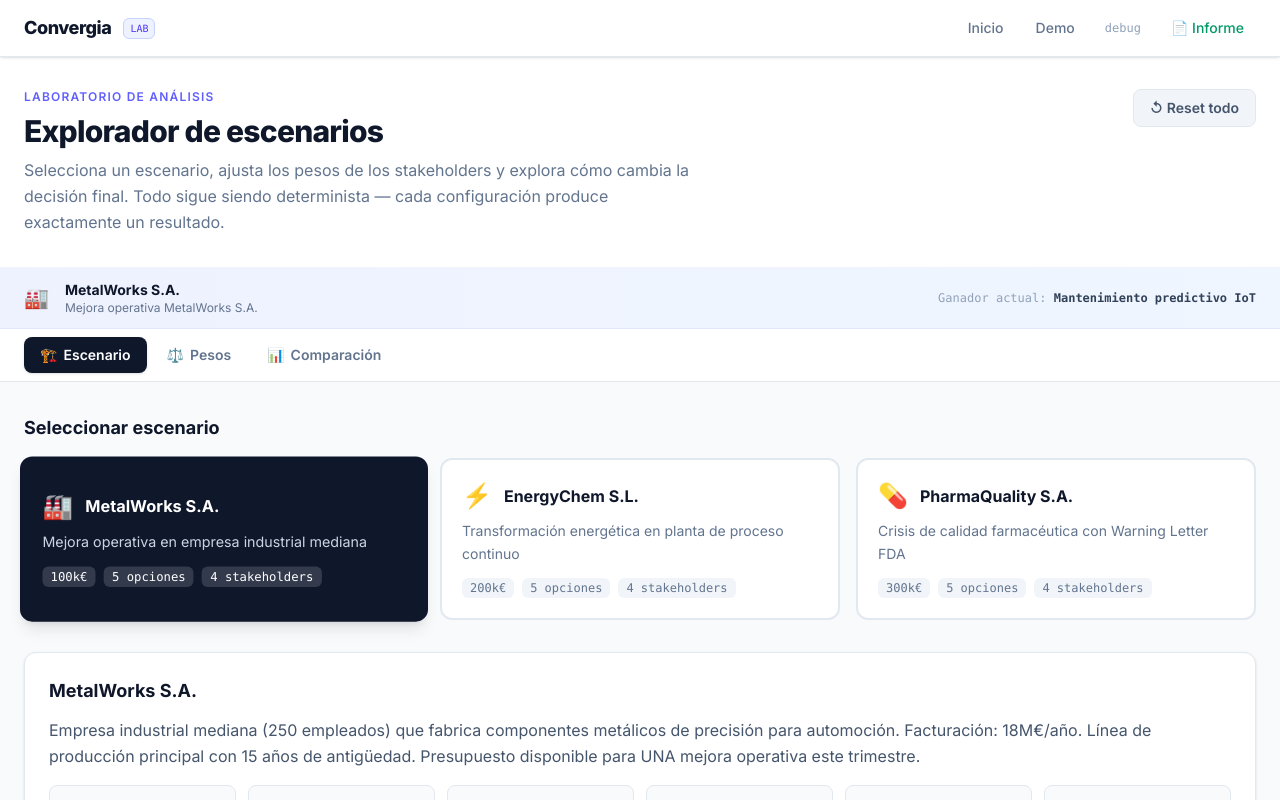
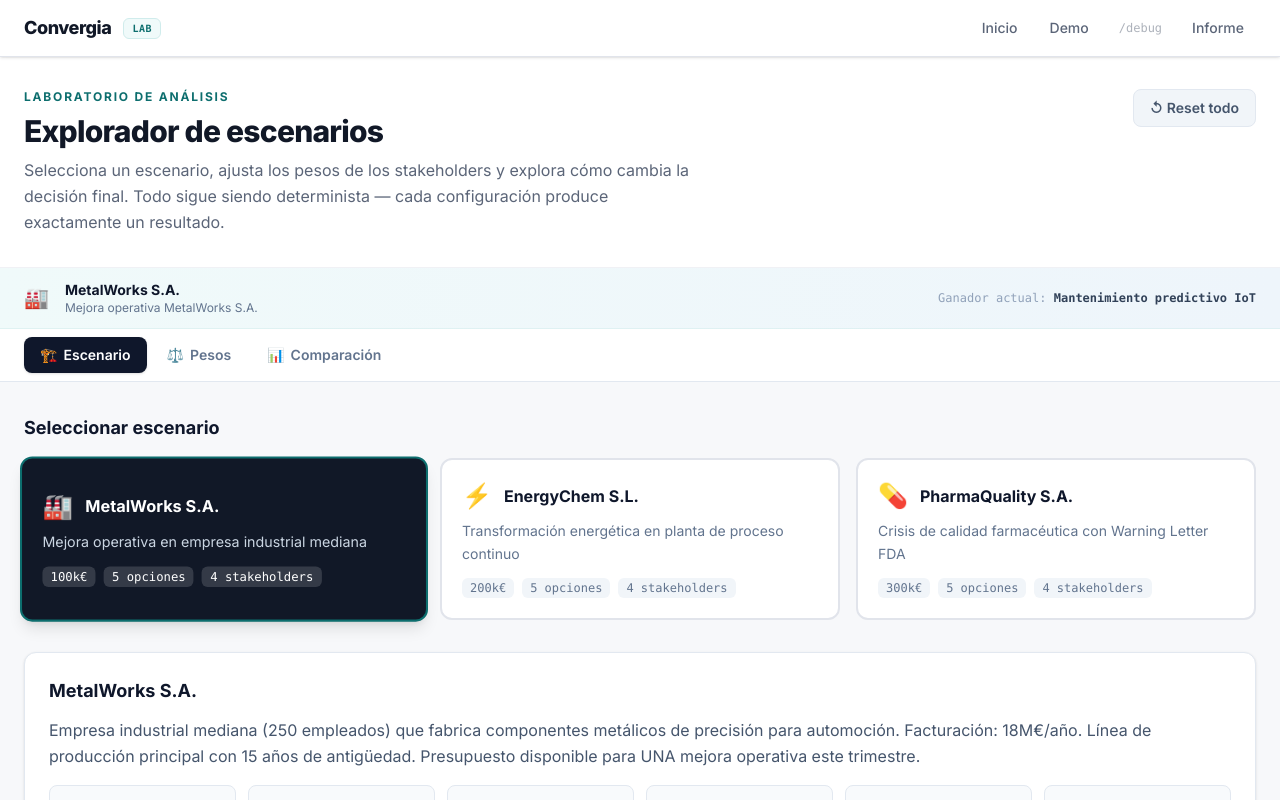
Before and after one commit to markusx5622/Convergia, a Next.js app: page /lab in a window 1280 px wide. Shown: the top 800 px of the page. Built offline with nearby package versions, Linux system fonts and the light colour scheme.

Commit message:
feat: apply brand consistency to Lab, Report, ResultExplanation, ScenarioSelector
Agent-Logs-Url: https://github.com/markusx5622/Convergia/sessions/13293576-c907-49f2-94fb-a98e3e090a4e

Co-authored-by: markusx5622 <234272848+markusx5622@users.noreply.github.com>

```diff
--- a/src/app/lab/page.tsx
+++ b/src/app/lab/page.tsx
@@ -99,59 +99,59 @@ export default function LabPage() {
   ];
 
   return (
-    <div className="min-h-screen bg-[#f8fafc]">
+    <div className="min-h-screen bg-[#f7f8fa]">
       {/* Header */}
-      <nav className="bg-white border-b border-slate-200 sticky top-0 z-50 shadow-sm">
+      <nav className="bg-white border-b border-[#e1e4eb] sticky top-0 z-50 shadow-sm">
         <div className="max-w-7xl mx-auto px-6 flex items-center justify-between h-14">
           <div className="flex items-center gap-3">
-            <Link href="/" className="text-lg font-extrabold text-slate-900 tracking-tight">
+            <Link href="/" className="text-lg font-extrabold text-[#111827] tracking-tight">
               Convergia
             </Link>
-            <span className="text-[10px] font-mono font-medium text-indigo-600 bg-indigo-50 px-1.5 py-0.5 rounded-md border border-indigo-200">
-              LAB
+            <span className="text-[10px] font-mono font-bold text-[#0d6e6e] bg-[#f0fafa] px-2 py-0.5 rounded-md border border-[#d0ecec] uppercase tracking-wider">
+              Lab
             </span>
           </div>
           <div className="flex items-center gap-2">
             <Link
               href="/"
-              className="px-3 py-1.5 rounded-md text-sm font-medium text-slate-500 hover:bg-slate-100 hover:text-slate-900 transition-colors"
+              className="px-3 py-1.5 rounded-md text-sm font-medium text-[#5b6578] hover:bg-[#f0f1f5] hover:text-[#111827] transition-colors"
             >
               Inicio
             </Link>
             <Link
               href="/scenario"
-              className="px-3 py-1.5 rounded-md text-sm font-medium text-slate-500 hover:bg-slate-100 hover:text-slate-900 transition-colors"
+              className="px-3 py-1.5 rounded-md text-sm font-medium text-[#5b6578] hover:bg-[#f0f1f5] hover:text-[#111827] transition-colors"
             >
               Demo
             </Link>
             <Link
               href="/debug"
-              className="px-2.5 py-1.5 rounded-md text-xs font-mono text-slate-400 hover:bg-slate-100 hover:text-slate-600 transition-colors"
+              className="px-2.5 py-1.5 rounded-md text-xs font-mono text-[#5b6578]/50 hover:bg-[#f0f1f5] hover:text-[#5b6578] transition-colors"
             >
-              debug
+              /debug
             </Link>
             <Link
               href="/report"
-              className="px-3 py-1.5 rounded-md text-sm font-medium text-emerald-600 hover:bg-emerald-50 hover:text-emerald-700 transition-colors"
+              className="px-3 py-1.5 rounded-md text-sm font-medium text-[#5b6578] hover:bg-[#f0f1f5] hover:text-[#111827] transition-colors"
             >
-              📄 Informe
+              Informe
             </Link>
           </div>
         </div>
       </nav>
 
       {/* Page header */}
-      <header className="bg-white border-b border-slate-100">
+      <header className="bg-white border-b border-[#f0f1f5]">
         <div className="max-w-7xl mx-auto px-6 py-8">
           <div className="flex items-start justify-between gap-4 flex-wrap">
             <div>
-              <p className="text-xs font-semibold text-indigo-500 uppercase tracking-widest mb-2">
+              <p className="text-xs font-bold text-[#0d6e6e] uppercase tracking-[0.15em] mb-2">
                 Laboratorio de análisis
               </p>
-              <h1 className="text-3xl font-extrabold text-slate-900 tracking-tight">
+              <h1 className="text-3xl font-extrabold text-[#111827] tracking-tight">
                 Explorador de escenarios
               </h1>
-              <p className="mt-2 text-slate-500 text-base leading-relaxed max-w-2xl">
+              <p className="mt-2 text-[#5b6578] text-base leading-relaxed max-w-2xl">
                 Selecciona un escenario, ajusta los pesos de los stakeholders y explora cómo cambia
                 la decisión final. Todo sigue siendo determinista — cada configuración produce
                 exactamente un resultado.
@@ -178,7 +178,7 @@ export default function LabPage() {
       </header>
 
       {/* Active scenario indicator */}
-      <div className="bg-gradient-to-r from-indigo-50 to-blue-50 border-b border-indigo-100">
+      <div className="bg-gradient-to-r from-[#f0fafa] to-[#eef5fb] border-b border-[#d0ecec]/50">
         <div className="max-w-7xl mx-auto px-6 py-3 flex items-center gap-4 flex-wrap">
           <span className="text-xl">{bundle.icon}</span>
           <div className="flex-1">
@@ -274,12 +274,12 @@ export default function LabPage() {
         {/* Weights tab */}
         {activeTab === 'weights' && (
           <div className="space-y-6">
-            <div className="bg-indigo-50 rounded-xl border border-indigo-200 p-5">
+            <div className="bg-[#f0fafa] rounded-xl border border-[#d0ecec] p-5">
               <div className="flex items-start gap-3">
                 <span className="text-xl">⚖️</span>
                 <div>
-                  <p className="text-sm font-bold text-indigo-900 mb-1">Ajuste de pesos por stakeholder</p>
-                  <p className="text-xs text-indigo-700 leading-relaxed">
+                  <p className="text-sm font-bold text-[#111827] mb-1">Ajuste de pesos por stakeholder</p>
+                  <p className="text-xs text-[#5b6578] leading-relaxed">
                     Mueve los sliders para explorar cómo cambia el resultado al dar más peso a un stakeholder u otro.
                     Los pesos siempre suman 100% — al mover uno, los demás se reajustan proporcionalmente.
                     El resultado se recalcula de forma determinista en cada cambio.
@@ -298,12 +298,12 @@ export default function LabPage() {
         {/* Results tab */}
         {activeTab === 'results' && (
           <div className="space-y-6">
-            <div className="bg-indigo-50 rounded-xl border border-indigo-200 p-5">
+            <div className="bg-[#f0fafa] rounded-xl border border-[#d0ecec] p-5">
               <div className="flex items-start gap-3">
                 <span className="text-xl">📊</span>
                 <div>
-                  <p className="text-sm font-bold text-indigo-900 mb-1">Comparación base vs ajustado</p>
-                  <p className="text-xs text-indigo-700 leading-relaxed">
+                  <p className="text-sm font-bold text-[#111827] mb-1">Comparación base vs ajustado</p>
+                  <p className="text-xs text-[#5b6578] leading-relaxed">
                     El resultado &quot;base&quot; usa los pesos canónicos del escenario. El resultado &quot;ajustado&quot; usa
                     los pesos que has configurado en la pestaña anterior. Ambos son deterministas.
                   </p>
@@ -320,9 +320,9 @@ export default function LabPage() {
             <div className="flex justify-end pt-2">
               <Link
                 href="/report"
-                className="inline-flex items-center gap-2 px-5 py-2.5 bg-emerald-600 text-white rounded-xl text-sm font-bold hover:bg-emerald-700 transition-all shadow-md"
+                className="inline-flex items-center gap-2 px-5 py-2.5 bg-[#111827] text-white rounded-xl text-sm font-bold hover:bg-[#1f2937] transition-all shadow-md"
               >
-                📄 Exportar informe
+                Exportar informe →
               </Link>
             </div>
           </div>
@@ -330,13 +330,13 @@ export default function LabPage() {
       </main>
 
       {/* Footer */}
-      <footer className="border-t border-slate-200 bg-white mt-auto">
+      <footer className="border-t border-[#e1e4eb] bg-white mt-auto">
         <div className="max-w-7xl mx-auto px-6 py-4 flex items-center justify-between">
-          <p className="text-xs text-slate-400">
+          <p className="text-xs text-[#5b6578]">
             Convergia Lab · Explorador de escenarios · Motor determinista · 2025
           </p>
           <div className="flex items-center gap-3">
-            <Link href="/debug" className="text-xs text-slate-400 hover:text-slate-600 font-mono transition-colors">
+            <Link href="/debug" className="text-xs text-[#5b6578]/50 hover:text-[#0d6e6e] font-mono transition-colors">
               /debug
             </Link>
           </div>
--- a/src/app/report/page.tsx
+++ b/src/app/report/page.tsx
@@ -52,42 +52,42 @@ export default function ReportPage() {
   }, []);
 
   return (
-    <div className="min-h-screen bg-[#f8fafc]">
+    <div className="min-h-screen bg-[#f7f8fa]">
       {/* Header — hidden on print */}
-      <nav className="bg-white border-b border-slate-200 sticky top-0 z-50 shadow-sm print:hidden">
+      <nav className="bg-white border-b border-[#e1e4eb] sticky top-0 z-50 shadow-sm print:hidden">
         <div className="max-w-7xl mx-auto px-6 flex items-center justify-between h-14">
           <div className="flex items-center gap-3">
-            <Link href="/" className="text-lg font-extrabold text-slate-900 tracking-tight">
+            <Link href="/" className="text-lg font-extrabold text-[#111827] tracking-tight">
               Convergia
             </Link>
-            <span className="text-[10px] font-mono font-medium text-emerald-600 bg-emerald-50 px-1.5 py-0.5 rounded-md border border-emerald-200">
-              INFORME
+            <span className="text-[10px] font-mono font-bold text-[#c87514] bg-[#fef4e5] px-2 py-0.5 rounded-md border border-[#f5dbb3] uppercase tracking-wider">
+              Informe
             </span>
           </div>
           <div className="flex items-center gap-2">
             <Link
               href="/"
-              className="px-3 py-1.5 rounded-md text-sm font-medium text-slate-500 hover:bg-slate-100 hover:text-slate-900 transition-colors"
+              className="px-3 py-1.5 rounded-md text-sm font-medium text-[#5b6578] hover:bg-[#f0f1f5] hover:text-[#111827] transition-colors"
             >
               Inicio
             </Link>
             <Link
               href="/result"
-              className="px-3 py-1.5 rounded-md text-sm font-medium text-slate-500 hover:bg-slate-100 hover:text-slate-900 transition-colors"
+              className="px-3 py-1.5 rounded-md text-sm font-medium text-[#5b6578] hover:bg-[#f0f1f5] hover:text-[#111827] transition-colors"
             >
               Resultado
             </Link>
             <Link
               href="/lab"
-              className="px-3 py-1.5 rounded-md text-sm font-medium text-indigo-500 hover:bg-indigo-50 hover:text-indigo-700 transition-colors"
+              className="px-3 py-1.5 rounded-md text-sm font-medium text-[#0d6e6e] hover:bg-[#f0fafa] hover:text-[#0f8585] transition-colors"
             >
-              🔬 Lab
+              Lab
             </Link>
             <Link
               href="/debug"
-              className="px-2.5 py-1.5 rounded-md text-xs font-mono text-slate-400 hover:bg-slate-100 hover:text-slate-600 transition-colors"
+              className="px-2.5 py-1.5 rounded-md text-xs font-mono text-[#5b6578]/50 hover:bg-[#f0f1f5] hover:text-[#5b6578] transition-colors"
             >
-              debug
+              /debug
             </Link>
           </div>
         </div>
@@ -116,7 +116,7 @@ export default function ReportPage() {
             </div>
             <button
               onClick={handlePrint}
-              className="inline-flex items-center gap-2 px-5 py-2.5 bg-slate-900 text-white rounded-xl text-sm font-bold hover:bg-slate-800 transition-all shadow-md hover:shadow-lg"
+              className="inline-flex items-center gap-2 px-5 py-2.5 bg-[#111827] text-white rounded-xl text-sm font-bold hover:bg-[#1f2937] transition-all shadow-md hover:shadow-lg"
             >
               <PrintIcon />
               Exportar / Imprimir
@@ -171,13 +171,13 @@ export default function ReportPage() {
       </main>
 
       {/* Footer — hidden on print */}
-      <footer className="border-t border-slate-200 bg-white mt-auto print:hidden">
+      <footer className="border-t border-[#e1e4eb] bg-white mt-auto print:hidden">
         <div className="max-w-[800px] mx-auto px-6 py-4 flex items-center justify-between">
-          <p className="text-xs text-slate-400">
+          <p className="text-xs text-[#5b6578]">
             Convergia · Informe exportable · Motor determinista · 2025
           </p>
           <div className="flex items-center gap-3">
-            <Link href="/debug" className="text-xs text-slate-400 hover:text-slate-600 font-mono transition-colors">
+            <Link href="/debug" className="text-xs text-[#5b6578]/50 hover:text-[#0d6e6e] font-mono transition-colors">
               /debug
             </Link>
           </div>
--- a/src/components/ScenarioSelector.tsx
+++ b/src/components/ScenarioSelector.tsx
@@ -21,8 +21,8 @@ export function ScenarioSelector({ bundles, activeId, onSelect }: ScenarioSelect
             className={cn(
               'text-left rounded-xl border-2 p-5 transition-all',
               isActive
-                ? 'border-slate-900 bg-slate-900 text-white shadow-lg scale-[1.02]'
-                : 'border-slate-200 bg-white text-slate-700 hover:border-slate-400 hover:shadow-md',
+                ? 'border-[#0d6e6e] bg-[#111827] text-white shadow-lg scale-[1.02]'
+                : 'border-[#e1e4eb] bg-white text-[#5b6578] hover:border-[#0d6e6e]/40 hover:shadow-md',
             )}
           >
             <div className="flex items-center gap-3 mb-2">
```
Also changed, not shown: src/components/ResultExplanation.tsx (+5 -5 lines).
